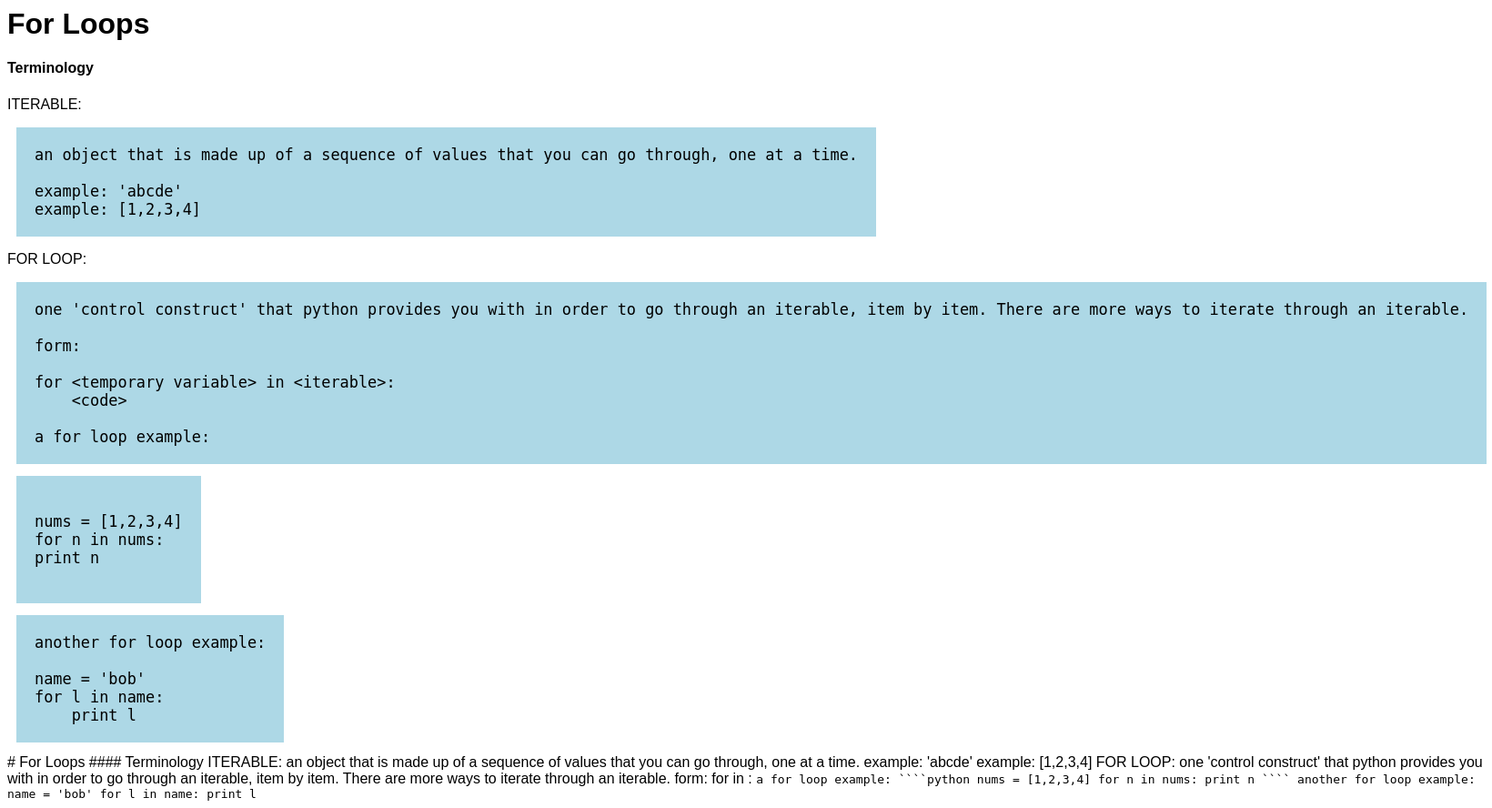
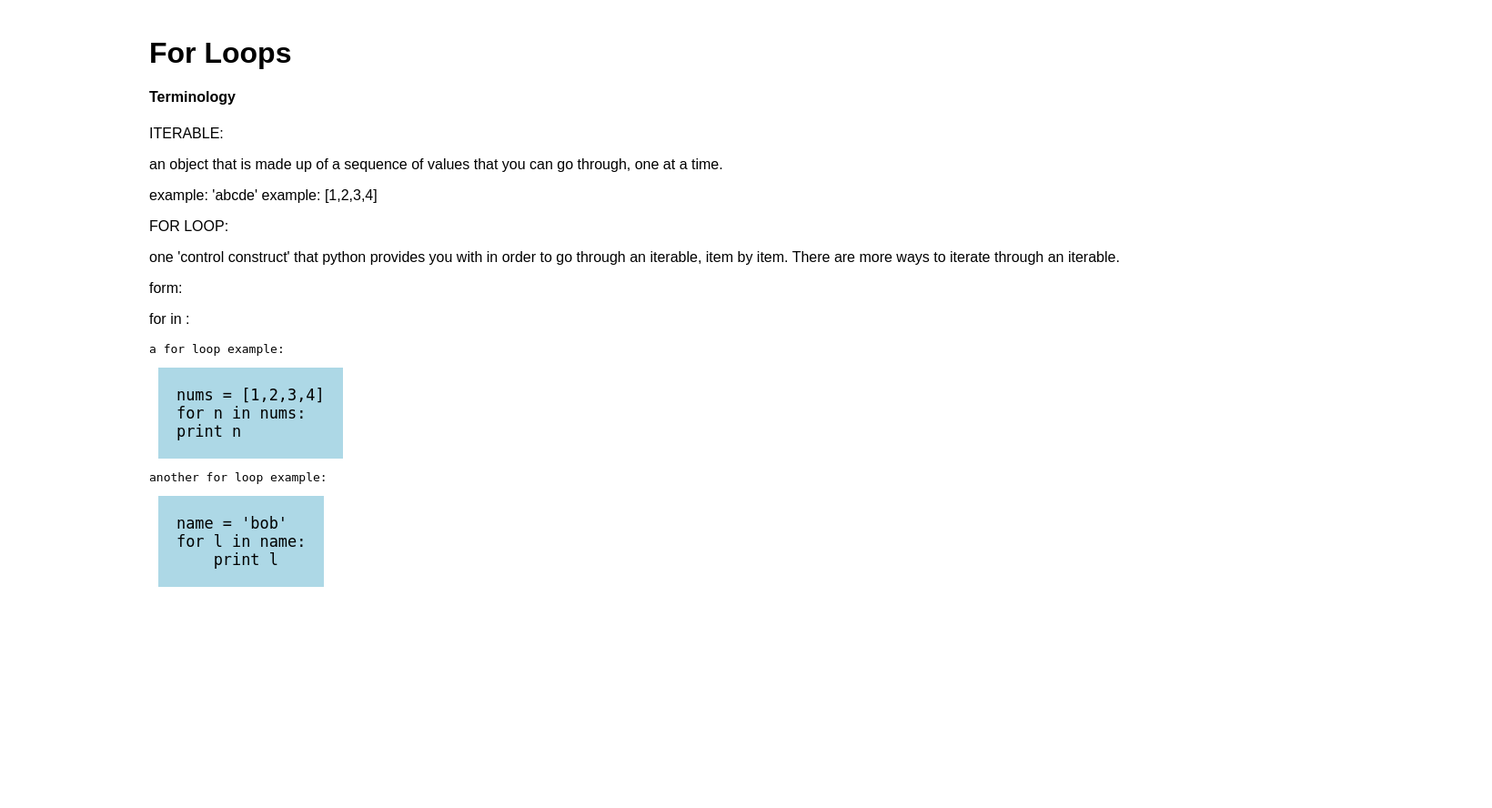
Before and after one commit to foundling/Python-Book, a Flask app: page /ch/1 in a window 1640 px wide. Shown: the whole page at 91% size. After the commit the page ends 645 px from the top, so only its background shows below. Run offline with Flask 2, Linux system fonts and the light colour scheme.

Commit message:
put md filter inside content block to fix duplicate content bug

`````diff
--- a/static/css/style.css
+++ b/static/css/style.css
@@ -1,3 +1,6 @@
+terminology {
+    background: lightsalmon;
+}
 pre code {
     font-family: monospace;
     background: lightblue;
@@ -9,4 +12,6 @@
 
 body {
     font-family: Baskerville, Arial, Helvetica;
+    margin: 40px auto;
+    width: 80%;
 }
--- a/templates/chapters/chapter_1.md
+++ b/templates/chapters/chapter_1.md
@@ -1,40 +1,36 @@
 {% extends "base.html" %}
+{% block content %}
 {% filter markdown %}
-{% block content %}
 # For Loops
 
 #### Terminology
 
 ITERABLE:
 
-    an object that is made up of a sequence of values that you can go through, one at a time.
+an object that is made up of a sequence of values that you can go through, one at a time.
 
-    example: 'abcde'
-    example: [1,2,3,4]
+example: 'abcde'
+example: [1,2,3,4]
 
 FOR LOOP:
 
-    one 'control construct' that python provides you with in order to go through an iterable, item by item. There are more ways to iterate through an iterable.
+one 'control construct' that python provides you with in order to go through an iterable, item by item. There are more ways to iterate through an iterable.
 
-    form:
+form:
 
-    for <temporary variable> in <iterable>:
-        <code>
+for <temporary variable> in <iterable>:
+    <code>
 
-    a for loop example:
+a for loop example:
 
-````python
+    nums = [1,2,3,4]
+    for n in nums:
+    print n
 
-nums = [1,2,3,4]
-for n in nums:
-print n
-
-````
-
-    another for loop example:
+another for loop example:
 
     name = 'bob'
     for l in name:
         print l
+{% endfilter %}
 {% endblock %}
-{% endfilter %}
`````
